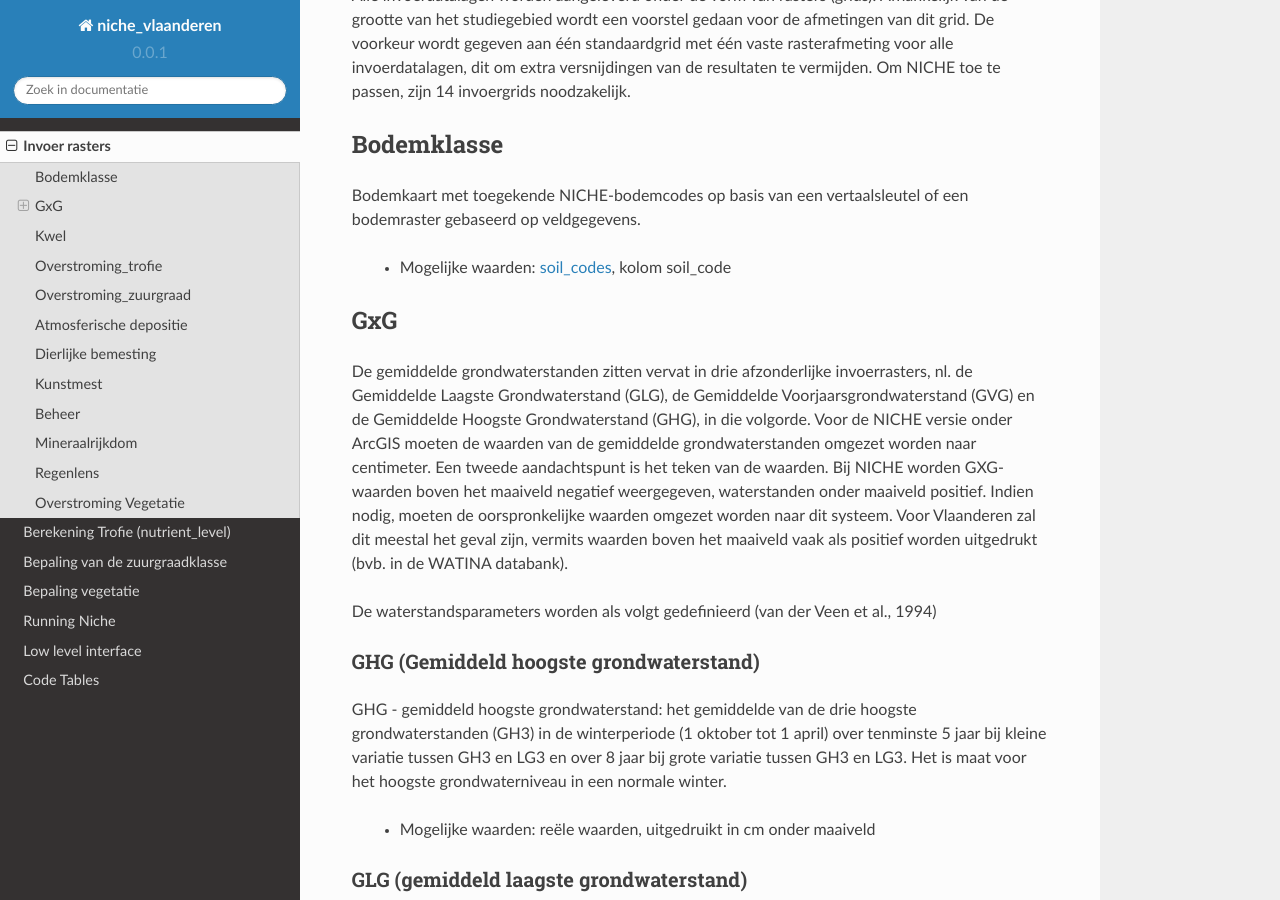
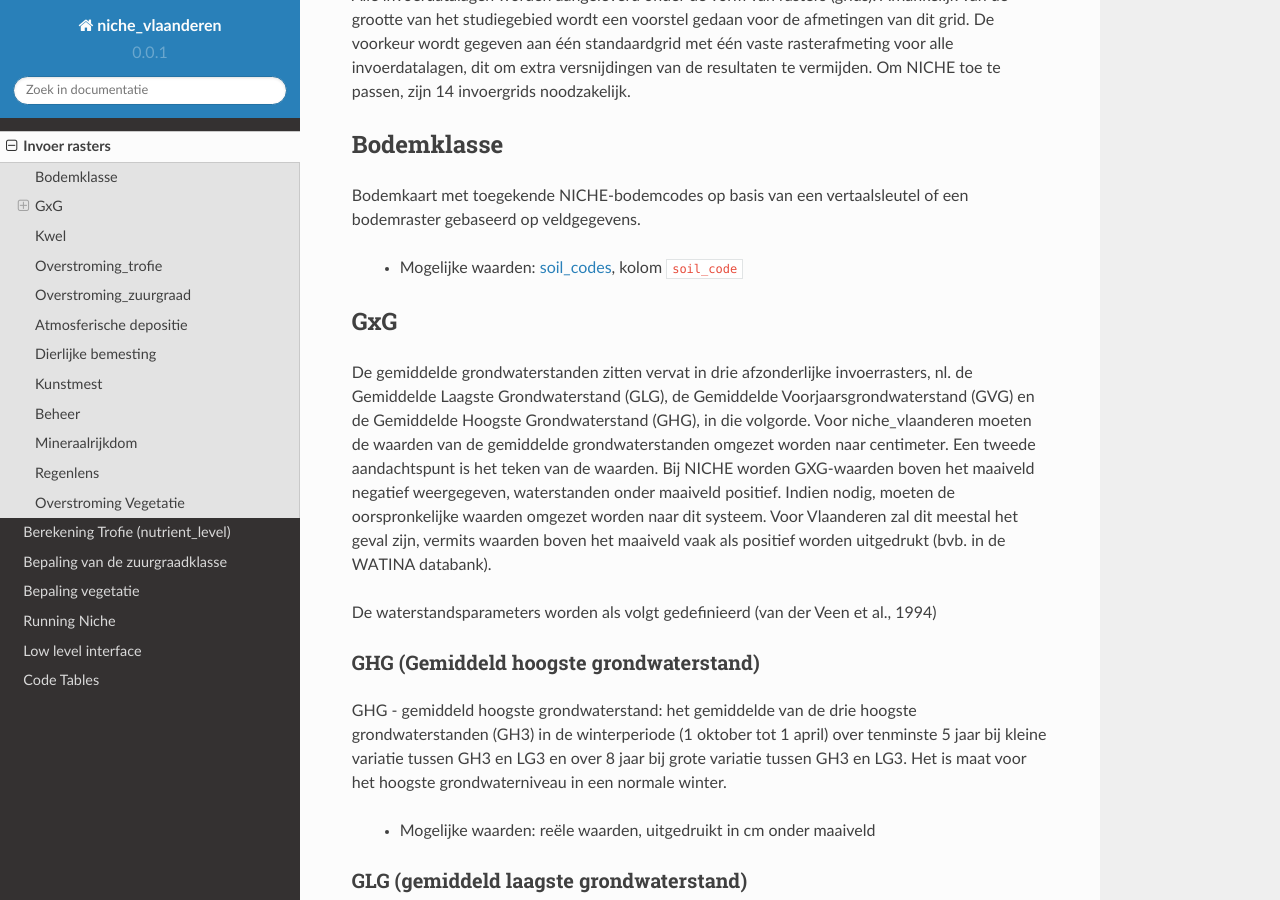
Before and after one commit to inbo/niche_vlaanderen, a Sphinx documentation site: the page built from docs/invoer.rst, in a window 1280 px wide and 900 px high, scrolled down 320 px. Built offline with Sphinx 7.4.7 and the Read the Docs theme 2.0.0, drawn with Linux system fonts in a browser that asks for light colours; some of the changed text lies outside the part shown.

Commit message:
Update documentation input layers

```diff
--- a/docs/invoer.rst
+++ b/docs/invoer.rst
@@ -6,7 +6,10 @@
 De hydrologische informatie (grondwaterstanden, overstromingen, kwel) speelt een cruciale rol, aangezien zij doorweegt in zowel beslisregels als berekening van vegetatietypen zelf.
 De graad van nauwkeurigheid daarvan bepaalt de kwaliteit van de NICHE berekeningen.
 
-Alle invoerdatalagen worden aangeleverd onder de vorm van rasters (grids). Afhankelijk van de grootte van het studiegebied wordt een voorstel gedaan voor de afmetingen van dit grid. De voorkeur wordt gegeven aan één standaardgrid met één vaste rasterafmeting voor alle invoerdatalagen, dit om extra versnijdingen van de resultaten te vermijden. Om NICHE toe te passen, zijn 14 invoergrids noodzakelijk.
+Alle invoerdatalagen worden aangeleverd onder de vorm van rasters (grids).
+Afhankelijk van de grootte van het studiegebied wordt een voorstel gedaan voor de afmetingen van dit grid.
+De voorkeur wordt gegeven aan één standaardgrid met één vaste rasterafmeting voor alle invoerdatalagen, dit om extra versnijdingen van de resultaten te vermijden.
+Om NICHE toe te passen, zijn 14 invoergrids noodzakelijk.
 
 
 .. _bodemklasse:
@@ -16,13 +19,13 @@
 
 Bodemkaart met toegekende NICHE-bodemcodes op basis van een vertaalsleutel of een bodemraster gebaseerd op veldgegevens.
 
- * Mogelijke waarden: :ref:`soil_codes`, kolom soil_code
+ * Mogelijke waarden: :ref:`soil_codes`, kolom ``soil_code``
 
 GxG
 ===
 
 De gemiddelde grondwaterstanden zitten vervat in drie afzonderlijke invoerrasters, nl. de Gemiddelde Laagste Grondwaterstand (GLG), de Gemiddelde Voorjaarsgrondwaterstand (GVG) en de Gemiddelde Hoogste Grondwaterstand (GHG), in die volgorde.
-Voor de NICHE versie onder ArcGIS moeten de waarden van de gemiddelde grondwaterstanden omgezet worden naar centimeter.
+Voor niche_vlaanderen moeten de waarden van de gemiddelde grondwaterstanden omgezet worden naar centimeter.
 Een tweede aandachtspunt is het teken van de waarden.
 Bij NICHE worden GXG-waarden boven het maaiveld negatief weergegeven, waterstanden onder maaiveld positief.
 Indien nodig, moeten de oorspronkelijke waarden omgezet worden naar dit systeem.
@@ -78,7 +81,10 @@
 ===================
 Overstromingskaart – invloed op trofiebepaling
 
-Overstromingen met voedselrijk water die met een zekere regelmaat terug komen, hebben invloed op de trofie van de standplaats die relevant is voor de vegetatie. Meestal gaat het hier over overstromingen die frequent optreden, bijvoorbeeld jaarlijks. Men kan bestaande overstromingskaarten gebruiken, eventuele eigen karteringen, of de resultaten van een oppervlaktewatermodel. Na de omzetting wordt een grid bekomen met overstromingszones die de waarde 1 krijgen; de zones waar er geen overstroming plaats vindt, krijgen een 0-waarde.
+Overstromingen met voedselrijk water die met een zekere regelmaat terug komen, hebben invloed op de trofie van de standplaats die relevant is voor de vegetatie.
+Meestal gaat het hier over overstromingen die frequent optreden, bijvoorbeeld jaarlijks.
+Men kan bestaande overstromingskaarten gebruiken, eventuele eigen karteringen, of de resultaten van een oppervlaktewatermodel.
+Na de omzetting wordt een grid bekomen met overstromingszones die de waarde 1 krijgen; de zones waar er geen overstroming plaats vindt, krijgen een 0-waarde.
 
 Indien het overstromingswater betreft met weinig nutriënten, of wanneer er geen overstromingen plaatsvinden, dan heeft de kaart overal een 0-waarde.
 
@@ -90,8 +96,10 @@
 ======================
 Overstromingskaart – invloed op pH
 
-Overstromingen hebben in NICHE-Vlaanderen een effect op de zuurgraad van de standplaats. Overstromingswater heeft meestal een basisch karakter en dient dan mee in rekening gebracht te worden. Daar waar overstromingen met een zekere regelmaat plaats vinden krijgt de kaart de waarde 1 elders de waarde 0.
-Indien het overstromingen betreft met mineraalarm/zuur water (bvb in veengebieden) wordt overal een de waarde 0  gebruikt.
+Overstromingen hebben in NICHE-Vlaanderen een effect op de zuurgraad van de standplaats.
+Overstromingswater heeft meestal een basisch karakter en dient dan mee in rekening gebracht te worden.
+Daar waar overstromingen met een zekere regelmaat plaats vinden krijgt de kaart de waarde 1 elders de waarde 0.
+Indien het overstromingen betreft met mineraalarm/zuur water (bvb in veengebieden) wordt overal een de waarde 0 gebruikt.
 
  * Mogelijke waarden: 0 of 1
 
@@ -101,9 +109,12 @@
 =======================
 Kaart met overal dezelfde waarde voor atmosferische stikstof depositie (bv 30 N kg/ha/j) of een onderscheid in bossen en graslanden (op basis van het VMM depositiemeetnet).
 
-Er wordt een kaart aangemaakt met voor elke grid de waarde van de atmosferische stikstof depositie in kg-N/ha/jaar. Informatie over atmosferische deposities vindt men terug in Mira-T-2001 Het gaat hier om een overzichtskaart voor heel Vlaanderen, waaruit de N-depositie van het bestudeerde gebied kan worden afgeleid.
+Er wordt een kaart aangemaakt met voor elke grid de waarde van de atmosferische stikstof depositie in kg-N/ha/jaar.
+Informatie over atmosferische deposities vindt men terug in Mira-T-2001
+Het gaat hier om een overzichtskaart voor heel Vlaanderen, waaruit de N-depositie van het bestudeerde gebied kan worden afgeleid.
 
-Indien men beschikt over de gegevens van de meetstations uit het depositiemeetnet verzuring (VMM 2005), kan er eventueel ook een onderscheid gemaakt worden tussen de depositie op graslanden en in bossen. Het onderscheid kan gemaakt worden op basis van een beheerkaart, een actuele vegetatiekaart indien voorhanden of op basis van de Biologische Waarderingskaart (BWK) van het studiegebied.
+Indien men beschikt over de gegevens van de meetstations uit het depositiemeetnet verzuring (VMM 2005), kan er eventueel ook een onderscheid gemaakt worden tussen de depositie op graslanden en in bossen.
+Het onderscheid kan gemaakt worden op basis van een beheerkaart, een actuele vegetatiekaart indien voorhanden of op basis van de Biologische Waarderingskaart (BWK) van het studiegebied.
 
 * Mogelijke waarden: Reële waarden
 
@@ -134,8 +145,7 @@
 |                                                  |                                               | natuurlijke graslanden, niet bemeste hooilanden                                               |
 +--------------------------------------------------+-----------------------------------------------+-----------------------------------------------------------------------------------------------+
 | Extensief landgebruik                            | 75 kg N/ha jaar                               | intensief begraasde gronden                                                                   |
-|                                                  | Extensieve bemestingsdruk (veelal dierlijk)   |                                                                                               |
-|                                                  |                                               +-----------------------------------------------------------------------------------------------+
+|                                                  | Extensieve bemestingsdruk (veelal dierlijk)   +-----------------------------------------------------------------------------------------------+
 |                                                  |                                               | weinig bemeste hooilanden                                                                     |
 +--------------------------------------------------+-----------------------------------------------+-----------------------------------------------------------------------------------------------+
 | Intensief landgebruik                            | 350 kg N/ha jaar (dierlijke mest)             | het maaibeheer heeft door de hoge nutriënten-input geen invloed op de trofieberekening meer   |
@@ -149,7 +159,6 @@
 
 Toegepast beheer op percelen.
 Er zijn vier klassen gedefinieerd bij het beheer, in de tabel
-
 
 Bij de bepaling van trofie wordt enkel rekening gehouden met het hoog frequent beheer (duidelijke afvoer van maaisel).
 Bij maaibeheer wordt de trofie één klasse verlaagd.
@@ -166,11 +175,12 @@
 
 De mineraalrijkdom van het grondwater bepaalt mede de zuurgraad van de standplaats.
 et bepalen of een standplaats mineraalrijk dan wel mineraalarm grondwater heeft, kan afgeleid worden uit verschillende variabelen zoals de HCO\ :sup:`3-` en Ca\ :sup:`2+`- concentraties of elektrische conductiviteit van het grondwater.
-In NICHE-Vlaanderen wordt gekozen voor de elektrische conductiviteit, welke rechtstreeks in het veld meetbaar is.
-Voor dit invoergrid kunnen de reële conductiviteitswaarden worden gebruikt, uitgedrukt in µS/cm. Op het niveau van de systemtables voor conductiviteit (CondClass500) wordt echter een onderscheid gemaakt in 2 klassen, waarbij de grens ingesteld is bij een conductiviteit van 500µS/cm. Hoewel dus de conductiviteitswaarde wordt ingegeven is in feite enkel de grenswaarde essentieel.
-Indien geen metingen voorhanden zijn, kan er op basis van expertkennis in een aantal gevallen toch een kaart worden aangemaakt. Zones met basenrijk grondwater krijgen waarden 501 of groter, zones met basenarm grondwater krijgen een waarde kleiner dan 500 bv 0.
 
- * Mogelijke waarden: Reële waarden
+De waarde bepaalt of er mineralenrijk (1) of mineralenarm (0) grondwater aanwezig is.
+
+De mineraalrijkdom kan bepaald worden op basis van de conductiviteitswaarden (> 500µS/cm), maar ook op basis van expertkennis.
+
+ * Mogelijke waarden: 0 of 1
 
 .. _regenlens:
 
```
